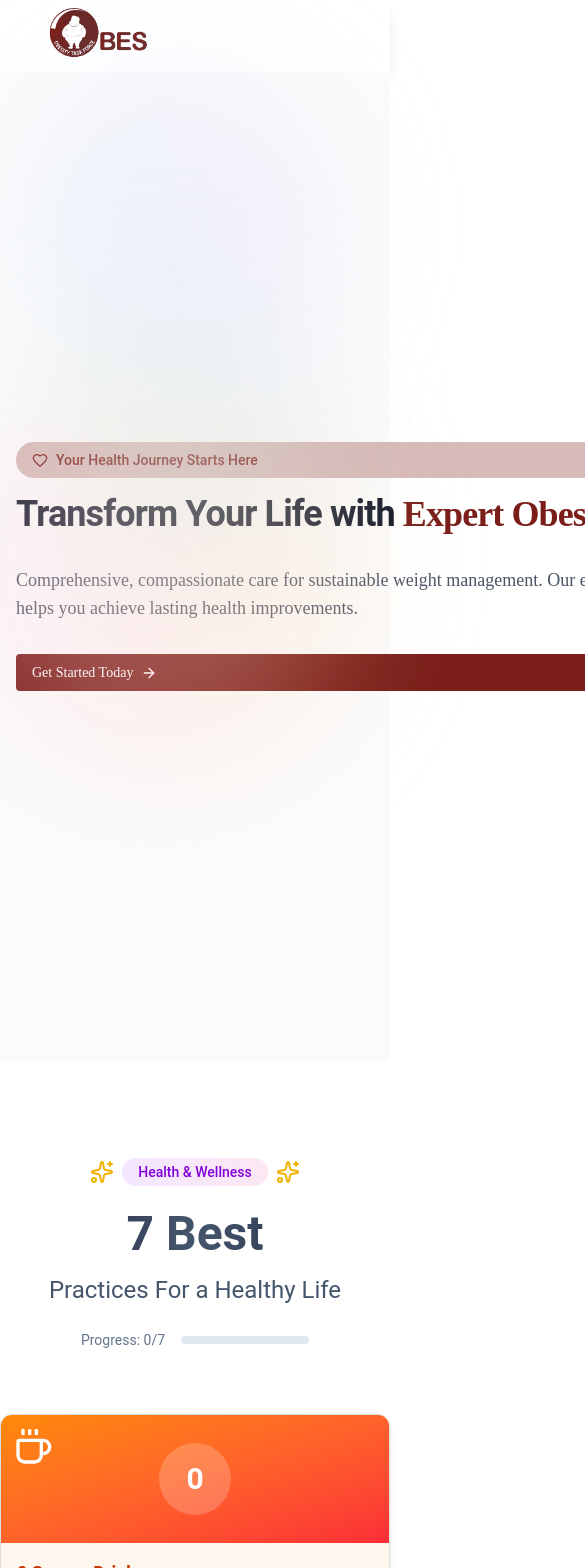
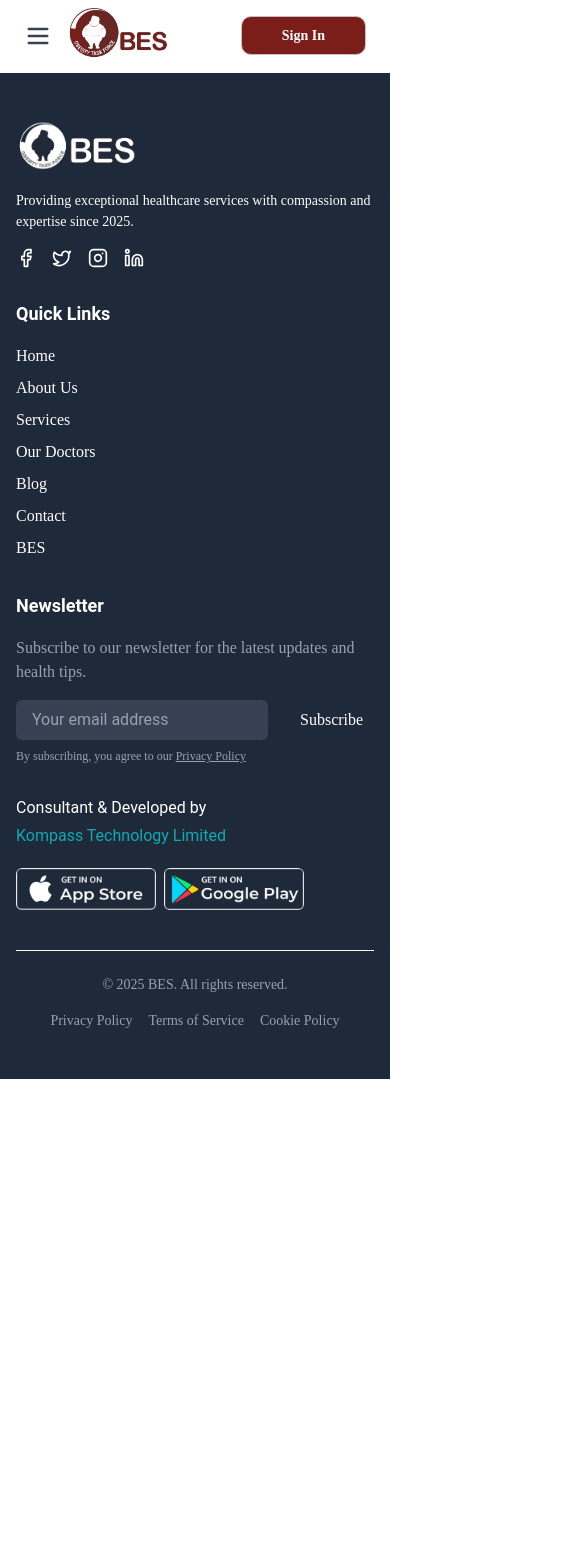
Before and after one commit to MarufaKompass/obes_web, a React (Vite) app: page / in a window 390 px wide. Shown: the top 1568 px of the page, 585 px wide, since content can reach past the window. After the commit the page ends 1079 px from the top, so only its background shows below. Built offline with nearby package versions, Linux system fonts and the light colour scheme.

Commit message:
Header & footer responsive

```diff
--- a/src/footer/Bottom.jsx
+++ b/src/footer/Bottom.jsx
@@ -4,7 +4,7 @@ export default function Bottom() {
   return (
     <div>
 
-               <div className="flex flex-col items-center justify-between gap-4 md:flex-row">
+               <div className="flex flex-col items-center justify-between gap-4 ">
             <p className="text-center text-sm text-gray-400" style={{ fontFamily: "poppins" }}>
               &copy; {new Date().getFullYear()} BES. All rights reserved.
             </p>
--- a/src/footer/Footer.jsx
+++ b/src/footer/Footer.jsx
@@ -6,8 +6,8 @@ import google from "../../public/images/home/google.png";
 export default function Footer() {
   return (
     <footer className="w-full border-t bg-[#1E2939] text-white">
-      <div className="container mx-auto px-4 py-12 md:px-6 md:py-16 lg:py-20">
-        <div className="grid gap-8 md:grid-cols-2 lg:grid-cols-4">
+      <div className="md:container mx-auto px-4 py-12 md:px-6 md:py-16 lg:py-20">
+        <div className="grid gap-8 grid-cols-1  md:grid-cols-2 lg:grid-cols-4">
           {/* Brand Info & Social Icons */}
           <div className="space-y-4">
             <div className="flex items-center gap-2">
@@ -182,7 +182,7 @@ export default function Footer() {
                 <input
                   type="email"
                   placeholder="Your email address"
-                  className="px-4 py-2 w-full bg-gray-700 text-white rounded-md focus:outline-none focus:ring-2 focus:ring-primary"
+                  className="px-4 py-2  bg-gray-700 text-white rounded-md focus:outline-none focus:ring-2 focus:ring-primary"
                 />
                 <button
                   type="submit"
@@ -209,8 +209,8 @@ export default function Footer() {
           </div>
 
           {/* Newsletter */}
-          <div className="space-y-4 flex items-center justify-end">
-            <nav className="flex  flex-col space-y-2">
+          <div className="lg:flex block lg:items-center lg:justify-end">
+            <nav className="flex  flex-col space-y-1">
               <p>Consultant & Developed by</p>
 
               <div className="flex gap-2">
@@ -222,7 +222,7 @@ export default function Footer() {
                   Kompass Technology Limited
                 </a>
               </div>
-              <div className="flex gap-2">
+              <div className="flex gap-2 mt-4">
               <a href="https://play.google.com/store/apps/details?id=com.hellokompass.connect&pli=1" target="_blank">
                   <div>
                 <img src={app} alt="app store"  style={{width:'140px'}}></img>
--- a/src/header/Header.jsx
+++ b/src/header/Header.jsx
@@ -3,11 +3,12 @@ import { Link } from "react-router";
 import routes from "../routes";
 import logo from "../../public/images/logo/Logo.png";
 import { ChevronUp, ChevronDown } from "lucide-react";
+import MobileResponsive from "./MobileResponsive";
 export default function Header() {
 
   const pages = routes[0].pages;
   const [openIndex, setOpenIndex] = useState(null);
-
+  const [sidebarOpen, setSidebarOpen] = useState(false)
   const handleToggle = (index) => {
     setOpenIndex(openIndex === index ? null : index);
   };
@@ -16,13 +17,22 @@ export default function Header() {
 
   return (
     <nav className="p-2 shadow-lg">
-      <div className="flex justify-between px-10 container">
-        <Link to="/">
+
+   {/* Hamburger Button (md and smaller) */}
+
+      <div className="flex justify-between lg:px-10 px-4 md:container mx-auto">
+     <div  className="flex items-center justify-between gap-4">
+         <div className="flex items-center justify-between ">
+      <MobileResponsive  sidebarOpen={sidebarOpen} setSidebarOpen={setSidebarOpen} pages={pages}></MobileResponsive>
+     </div>
+      <Link to="/">
           <div>
             <img src={logo} alt="logo" className="w-25" />
           </div>
         </Link>
-        <div className="flex gap-2 items-center">
+     </div>
+
+        <div className="hidden md:flex gap-2 items-center">
           {pages.map((page, index) => (
             <div key={index} className="relative">
               <div
@@ -61,6 +71,10 @@ export default function Header() {
             </div>
           ))}
         </div>
+
+
+
+
         <div className=" flex justify-between items-center ml-4 rounded-2xl relative group cursor">
           {/* <div>
           <img src={man} alt="man"  className="w-14 h-14" />
@@ -76,6 +90,8 @@ export default function Header() {
           </a>
 
         </div>
+
+
       </div>
     </nav>
   );
--- /dev/null
+++ b/src/header/MobileResponsive.jsx
@@ -0,0 +1,45 @@
+import { Menu, X } from "lucide-react"
+import { Link } from "react-router";
+export default function MobileResponsive({ setSidebarOpen, sidebarOpen,pages }) {
+
+    return (
+        <div>
+              <div className="md:hidden flex items-center">
+        <button onClick={() => setSidebarOpen(!sidebarOpen)} className="text-gray-700">
+          {sidebarOpen ? <X size={28} /> : <Menu size={28} />}
+        </button>
+      </div>
+
+            {sidebarOpen && (
+                <div className="md:hidden absolute top-16 left-0 w-full bg-white shadow-lg py-6 px-8 z-50">
+                    {pages.map((page, index) => (
+                        <div key={index} className="mb-2">
+                            <Link
+                                to={page.path}
+                                className="block text-[#333] font-semibold text-[16px] py-2"
+                                onClick={() => setSidebarOpen(false)}
+                            >
+                                {page.name}
+                            </Link>
+                            {/* Sidebar Submenu */}
+                            {page.children && (
+                                <div className="pl-4">
+                                    {page.children.map((child, childIndex) => (
+                                        <Link
+                                            key={childIndex}
+                                            to={child.path}
+                                            className="block text-[#666] text-sm py-1"
+                                            onClick={() => setSidebarOpen(false)}
+                                        >
+                                            {child.name}
+                                        </Link>
+                                    ))}
+                                </div>
+                            )}
+                        </div>
+                    ))}
+                </div>
+            )}
+        </div>
+    )
+}
--- a/src/layout/MainLayout.jsx
+++ b/src/layout/MainLayout.jsx
@@ -2,12 +2,11 @@ import React from "react";
 import Header from "../header/Header";
 import { Outlet } from "react-router-dom";
 import Footer from "../footer/Footer";
-import TopHeader from "../header/TopHeader";
+
 
 export default function MainLayout() {
   return (
     <div>
-      {/* <TopHeader></TopHeader> */}
       <Header />
       <main>
         <Outlet></Outlet>
--- a/src/page/home/Home.jsx
+++ b/src/page/home/Home.jsx
@@ -10,14 +10,13 @@ import Doctors from "./Doctors";
 export default function Home() {
   return (
     <div>
-      <HeroSection></HeroSection>
+      {/* <HeroSection></HeroSection>
       <HealthChecklist></HealthChecklist>
       <Doctors></Doctors>
-      {/* <ImageGallery></ImageGallery> */}
       <Health></Health>
       <HealthCare></HealthCare>
       <Impact></Impact>
-      <Blog></Blog>
+      <Blog></Blog> */}
     </div>
   );
 }
```
